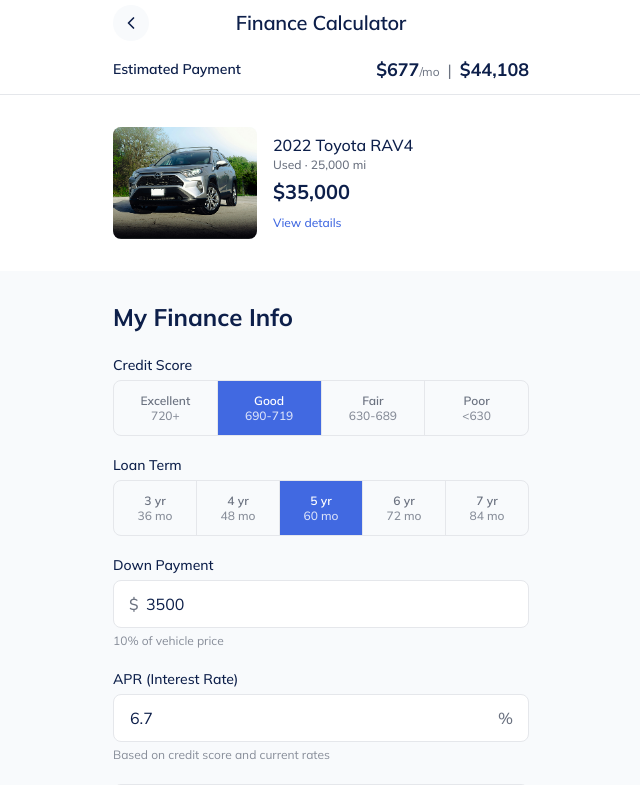
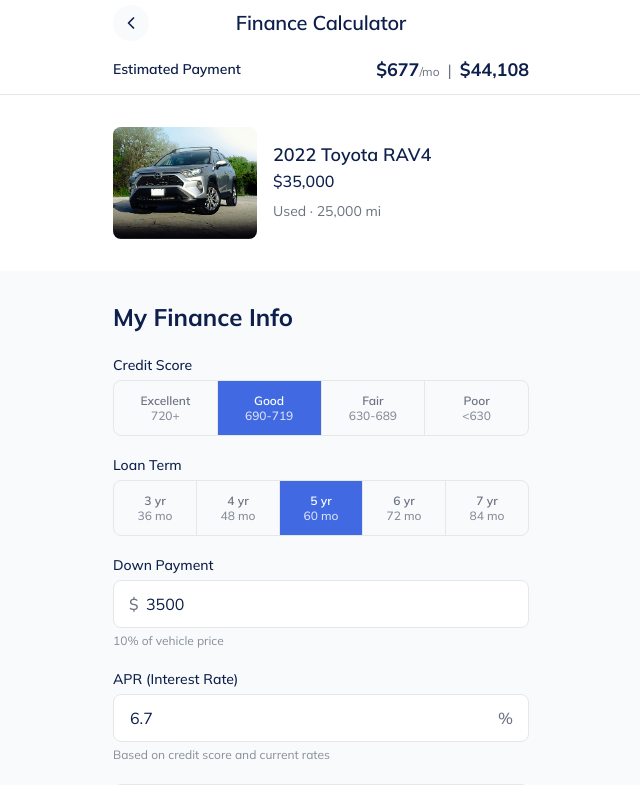
Before and after one commit to wilsskin/CarGurus-FinanceCalculator, a React (Vite) app: page / in a window 1280 px wide. Shown: the top 785 px of the page, without its empty margins (319-959 px from the left). Built offline with nearby package versions, Linux system fonts and the light colour scheme.

Commit message:
last fix, hopefully

```diff
--- a/src/components/finance/sections/VehicleInfo.tsx
+++ b/src/components/finance/sections/VehicleInfo.tsx
@@ -20,15 +20,20 @@
           />
         </div>
 
-        <div className="flex-1 min-w-0 pr-4">
-          <p className="font-medium text-foreground">2022 Toyota RAV4</p>
-          <div className="text-caption text-muted-foreground mb-1">
+        <div className="flex-1 min-w-0 pr-4 flex flex-col">
+          {/* Title + Price: one visual group */}
+          <div className="flex flex-col gap-0.5">
+            <p className="text-body-lg font-semibold leading-tight text-foreground">
+              2022 Toyota RAV4
+            </p>
+            <div className="text-body font-medium text-foreground tabular-nums">
+              {formatCurrency(state.carPrice)}
+            </div>
+          </div>
+          {/* Metadata: detached, secondary */}
+          <div className="mt-2 text-body-sm font-normal text-muted-foreground">
             Used · 25,000 mi
           </div>
-          <div className="text-[20px] font-bold text-foreground mb-0.5">
-            {formatCurrency(state.carPrice)}
-          </div>
-          <span className="text-caption text-primary font-medium">View details</span>
         </div>
       </button>
     </section>
```
